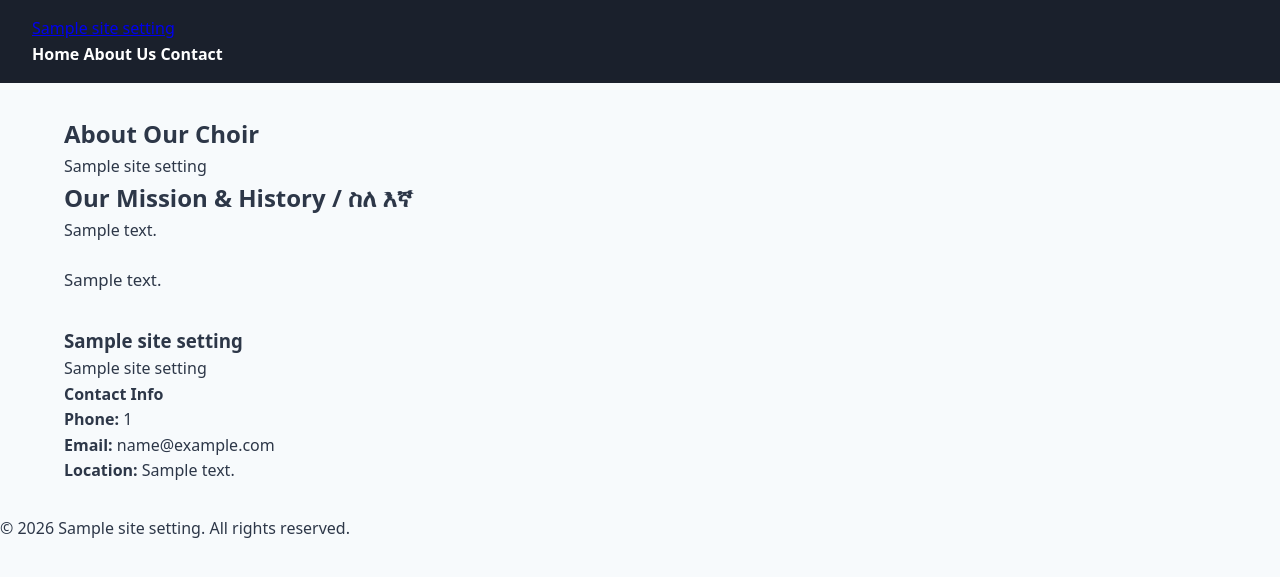
After one commit to danielgelchu0-sketch/KHCHY, a Django app: template templates/core/about.html in a window 1280 px wide. The commit adds this page. Shown: the top 577 px of the page. Run offline with Django 5.2, Linux system fonts and the light colour scheme; the template is opened without the code that fills it: most values are stand-ins (such as "Sample title", 1, 10 or a date in 2020).

Commit message:
fix(templates): resolve SiteSetting field name mapping for contact and about pages

```diff
--- a/templates/base.html
+++ b/templates/base.html
@@ -4,20 +4,51 @@
 <head>
     <meta charset="UTF-8">
     <meta name="viewport" content="width=device-width, initial-scale=1.0">
-    <title>{% block title %}Yahiwenis Choir — Horbabicho Kalehiwot Church{% endblock %}</title>
+    <title>{% block title %}{{ site_settings.choir_name_en|default:"Yahiwenis Choir" }}{% endblock %}</title>
     {% block extra_css %}{% endblock %}
     <link rel="stylesheet" href="{% static 'css/style.css' %}">
 </head>
 <body>
     <header>
-        <nav>
-            <a href="/">Home</a>
-        </nav>
+        <div class="nav-container">
+            <a href="{% url 'core:home' %}" class="brand">
+                {{ site_settings.choir_name_en|default:"Yahiwenis Choir" }}
+            </a>
+            <nav>
+                <a href="{% url 'core:home' %}">Home</a>
+                <a href="{% url 'core:about' %}">About Us</a>
+                <a href="{% url 'core:contact' %}">Contact</a>
+            </nav>
+        </div>
     </header>
 
     <main>
         {% block content %}
         {% endblock %}
     </main>
+
+    <footer>
+        <div class="container footer-content">
+            <div class="footer-info">
+                <h3>{{ site_settings.choir_name_en|default:"Horbabicho Kalehiwot Church Yahiwenis Choir" }}</h3>
+                <p>{{ site_settings.choir_name_am }}</p>
+            </div>
+            <div class="footer-contact">
+                <h4>Contact Info</h4>
+                {% if site_settings and site_settings.phone_number %}
+                    <p><strong>Phone:</strong> {{ site_settings.phone_number }}</p>
+                {% endif %}
+                {% if site_settings and site_settings.email %}
+                    <p><strong>Email:</strong> {{ site_settings.email }}</p>
+                {% endif %}
+                {% if site_settings and site_settings.address %}
+                    <p><strong>Location:</strong> {{ site_settings.address }}</p>
+                {% endif %}
+            </div>
+        </div>
+        <div class="footer-bottom">
+            <p>&copy; {% now "Y" %} {{ site_settings.choir_name_en|default:"Yahiwenis Choir" }}. All rights reserved.</p>
+        </div>
+    </footer>
 </body>
 </html>
--- /dev/null
+++ b/templates/core/about.html
@@ -0,0 +1,30 @@
+{% extends 'base.html' %}
+
+{% block title %}About Us — {{ site_settings.choir_name_en|default:"Yahiwenis Choir" }}{% endblock %}
+
+{% block content %}
+<div class="container">
+    <section class="page-header">
+        <h1>About Our Choir</h1>
+        <p class="subtitle">{{ site_settings.choir_name_am }}</p>
+    </section>
+
+    <section class="about-detail">
+        <h2>Our Mission & History / ስለ እኛ</h2>
+
+        {% if site_settings and site_settings.about_text_en %}
+            <div class="about-text-en">
+                {{ site_settings.about_text_en|linebreaks }}
+            </div>
+        {% else %}
+            <p>Welcome to the official page of Horbabicho Kalehiwot Church Yahiwenis Choir.</p>
+        {% endif %}
+
+        {% if site_settings and site_settings.about_text_am %}
+            <div class="about-text-am" style="margin-top: 1.5rem; font-size: 1.05rem;">
+                {{ site_settings.about_text_am|linebreaks }}
+            </div>
+        {% endif %}
+    </section>
+</div>
+{% endblock %}
```
Also changed, not shown: templates/core/contact.html (added, +25 -0 lines).
